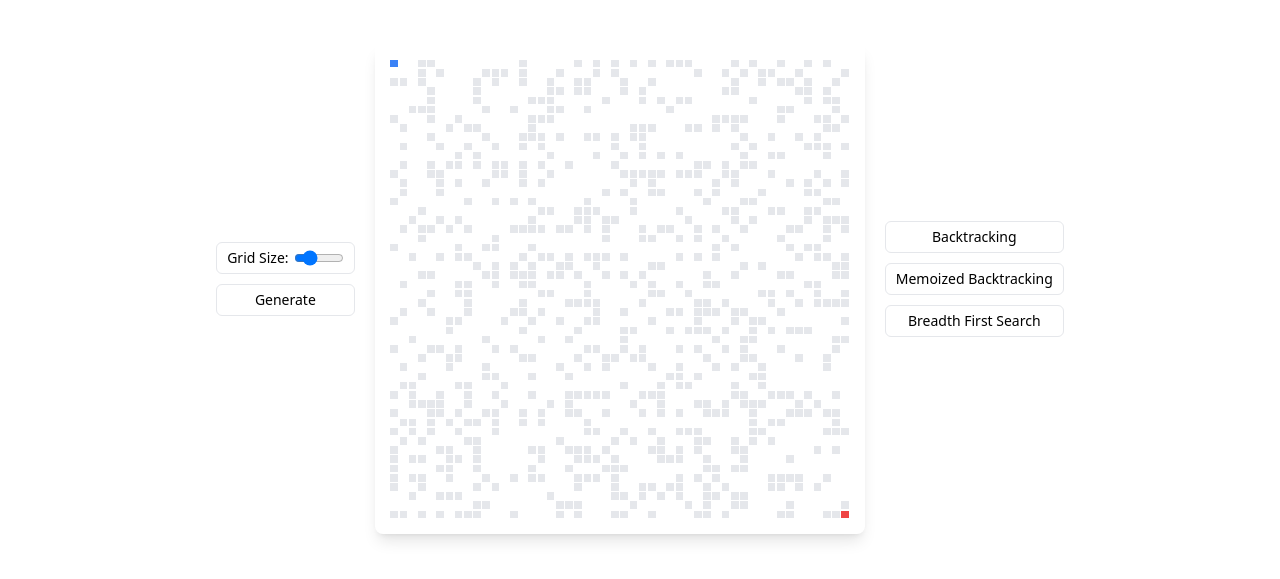
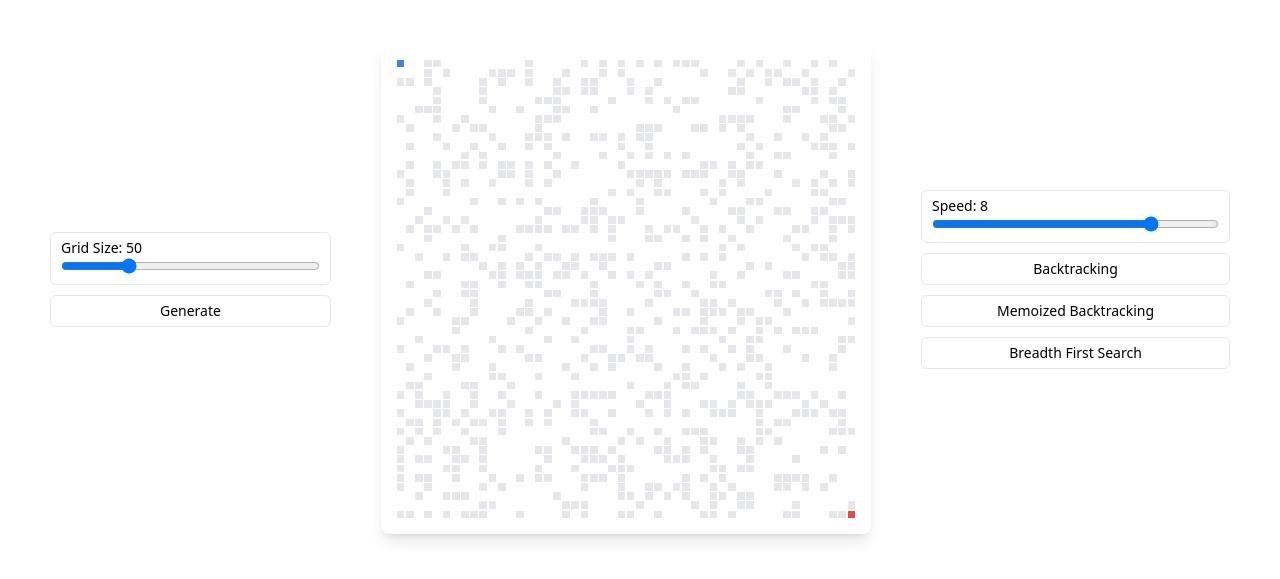
Before and after one commit to SamirKaushik/Grid-Based-Pathfinding-Visualization, a React (Create React App) app: page / in a window 1280 px wide. Shown: the part 121-700 px from the top of the page. Built offline with nearby package versions, Linux system fonts and the light colour scheme.

Commit message:
Added speed option

```diff
--- a/src/App.js
+++ b/src/App.js
@@ -42,7 +42,8 @@ function App() {
   const [n, setN] = useState(50);
   const [cellSize, setCellSize] = useState(30 / n);
   const [processing, setProcessing] = useState(false);
-  const cancelToken = useRef(false); // Create a ref for the cancel token.
+  const cancelToken = useRef(false);
+  const [speed, setSpeed] = useState(8)
   // const [coords, setCoords] = useState({
   //   start: { x: 0, y: 0 },
   //   end: { x: n - 1, y: n - 1 }
@@ -101,7 +102,7 @@ function App() {
     const originalVal = grid[row][col];
     grid[row][col] = 2;
     setGrid([...grid]);
-    await delay(0);
+    await delay((10 - speed) * 50);
 
     if (row === n - 1 && col === n - 1) {
       setGrid([...grid]);
@@ -115,7 +116,7 @@ function App() {
 
     grid[row][col] = originalVal;
     setGrid([...grid]);
-    await delay(0);
+    await delay((10 - speed) * 50);
 
     return false;
   }
@@ -129,7 +130,7 @@ function App() {
     const originalVal = grid[row][col];
     grid[row][col] = 2;
     setGrid([...grid]);
-    await delay(0);
+    await delay((10 - speed) * 50);
 
     if (row === n - 1 && col === n - 1) {
       setGrid([...grid]);
@@ -145,7 +146,7 @@ function App() {
     dp[row][col] = false;
     //path not available after {row,col}, so we memoize this
     setGrid([...grid]);
-    await delay(0);
+    await delay((10 - speed) * 50);
 
     return false;
   }
@@ -170,7 +171,7 @@ function App() {
 
           // Update the grid and trigger a UI update
           setGrid([...grid]);
-          await delay(0);
+          await delay((10 - speed) * 50);
 
           return true;
         }
@@ -201,7 +202,7 @@ function App() {
       }
       // Update the grid and trigger a UI update after marking the cell as visited
       setGrid([...grid]);
-      await delay(0);
+      await delay((10 - speed) * 50);
     }
 
     return false;
@@ -247,11 +248,14 @@ function App() {
   }, [processing])
 
   return (
-    <div className="w-[100vw] h-[100vh] flex items-center justify-center">
+    <div className="w-[100vw] h-[100vh] flex items-center justify-center overflow-hidden">
       <ToastContainer />
-      <div className="flex items-center gap-[20px]">
-        <div style={processing ? { opacity: 0.2 } : { opacity: 1 }} className="flex flex-col gap-[10px] transition" >
-          <div className={`rounded-md border px-[10px] text-sm py-[5px] flex gap-[5px] justify-center items-center`}><div>Grid Size: </div><input type="range" min={1} max={200} step={1} value={n} onChange={(e) => { setN(e.target.value) }} className="w-[50px] outline-none" name="Size" id="" /></div>
+      <div className="flex items-center w-full px-[50px] gap-[50px]">
+        <div style={processing ? { opacity: 0.2 } : { opacity: 1 }} className="flex flex-col gap-[10px] transition flex-grow max-w-1/4" >
+          <div className={`rounded-md border px-[10px] text-sm py-[5px] w-full`}>
+            <div>Grid Size: {n}</div>
+            <input type="range" min={1} max={200} step={1} value={n} onChange={(e) => { setN(e.target.value) }} className="outline-none w-full" name="Size" id="" />
+          </div>
           <button
             onClick={() => {
               if (n >= 1) {
@@ -267,7 +271,7 @@ function App() {
           >Generate
           </button>
         </div>
-        <div>
+        <div className="min-w-fit transition">
           <button style={!processing ? { opacity: 0 } : { opacity: 1 }} onClick={() => { cancelToken.current = true; }} className="flex items-center mx-auto gap-[5px] text-sm justify-center hover:text-red-500 transition"><FaStop /> Stop</button>
           <div id="grid" className="rounded-lg p-[15px] shadow-lg transition">
             {
@@ -301,7 +305,11 @@ function App() {
             }
           </div>
         </div>
-        <div style={processing ? { opacity: 0.2 } : { opacity: 1 }} className="flex flex-col gap-[10px] transition">
+        <div style={processing ? { opacity: 0.2 } : { opacity: 1 }} className="flex flex-col gap-[10px] transition flex-grow max-w-1/4">
+          <div className={`rounded-md border px-[10px] text-sm py-[5px] w-full`}>
+            <div>Speed: {speed}</div>
+            <input type="range" min={1} max={10} step={1} value={speed} onChange={(e) => { setSpeed(e.target.value) }} className="outline-none w-full" name="Size" id="" />
+          </div>
           <button onClick={async () => {
             setProcessing(1)
           }} className="rounded-md border px-[10px] py-[5px] text-sm"
```
